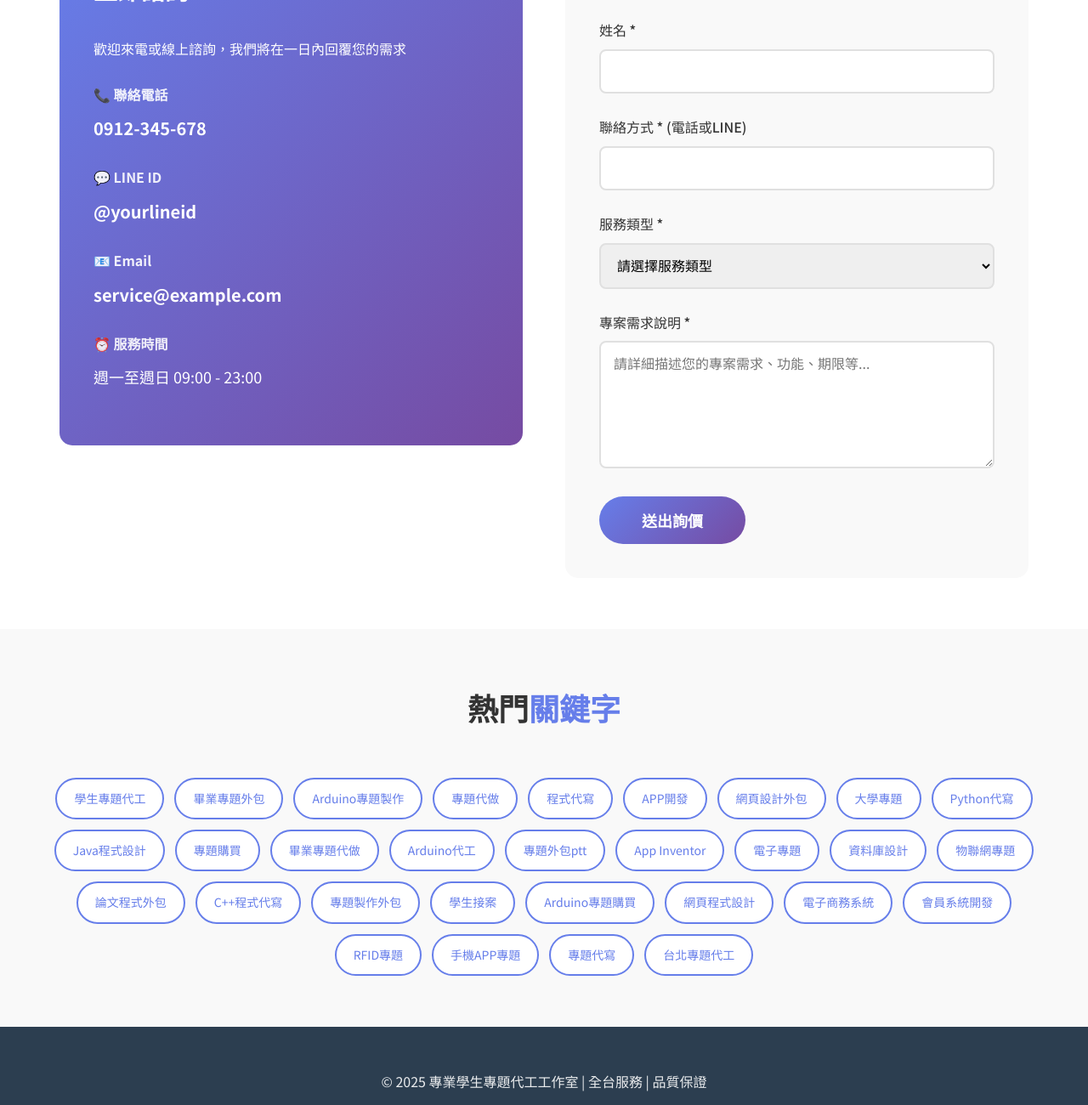
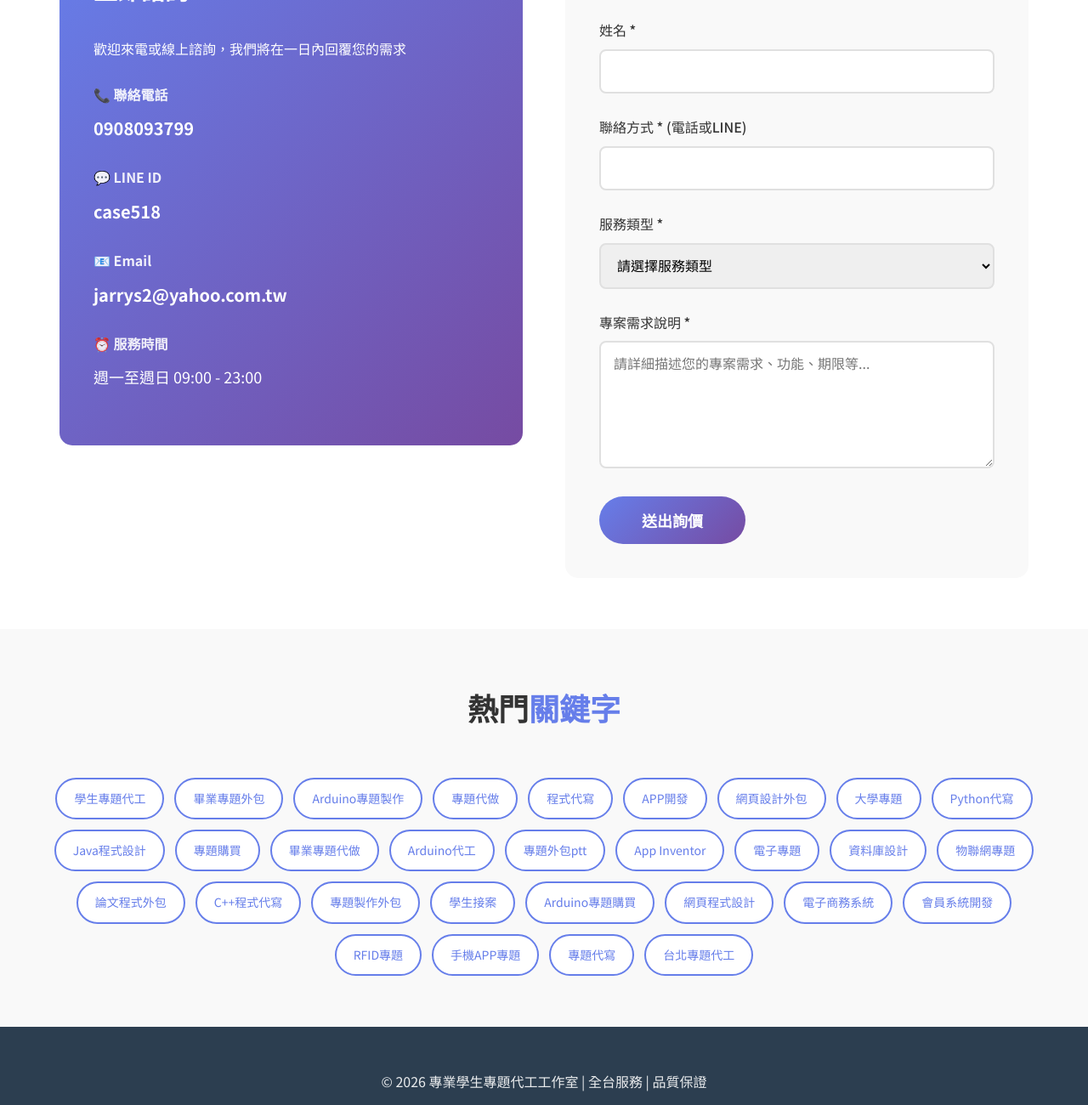
Before and after one commit to case518-com/case518, a plain HTML site: page index.html in a window 1280 px wide. Shown: the part 5120-6420 px from the top of the page at 85% size. Drawn offline with Linux system fonts and the light colour scheme.

Commit message:
Update index.html

```diff
--- a/index.html
+++ b/index.html
@@ -938,17 +938,17 @@
 
                     <div class="contact-item">
                         <strong>📞 聯絡電話</strong>
-                        <a href="tel:0912345678">0912-345-678</a>
+                        <a href="tel:0912345678">0908093799</a>
                     </div>
 
                     <div class="contact-item">
                         <strong>💬 LINE ID</strong>
-                        <a href="https://line.me/ti/p/yourlineid">@yourlineid</a>
+                        <a href="https://line.me/ti/p/yourlineid">case518</a>
                     </div>
 
                     <div class="contact-item">
                         <strong>📧 Email</strong>
-                        <a href="mailto:service@example.com">service@example.com</a>
+                        <a href="mailto:jarrys2@yahoo.com.tw">jarrys2@yahoo.com.tw</a>
                     </div>
 
                     <div class="contact-item">
@@ -1036,7 +1036,7 @@
 
     <!-- Footer -->
     <footer>
-        <p>&copy; 2025 專業學生專題代工工作室 | 全台服務 | 品質保證</p>
+        <p>&copy; 2026 專業學生專題代工工作室 | 全台服務 | 品質保證</p>
         <p>服務項目：學生專題代工、畢業專題外包、Arduino專題、APP開發、網頁設計、程式代寫</p>
         <p style="margin-top: 20px; font-size: 14px;">關鍵字：學生專題代工、畢業專題外包、Arduino專題製作、APP開發、程式代寫、網頁設計、大學專題、Python代寫、Java程式設計</p>
     </footer>
```
